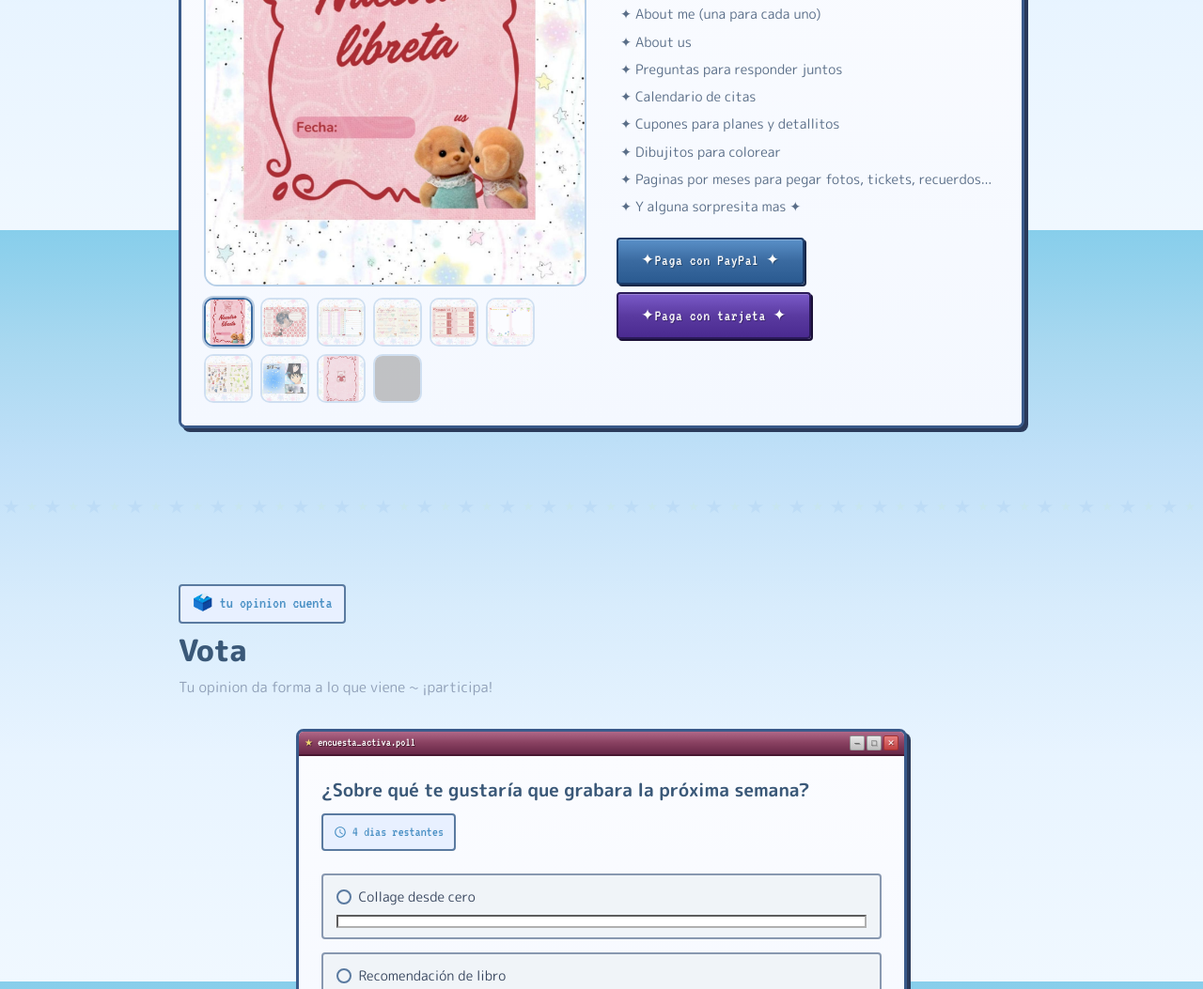
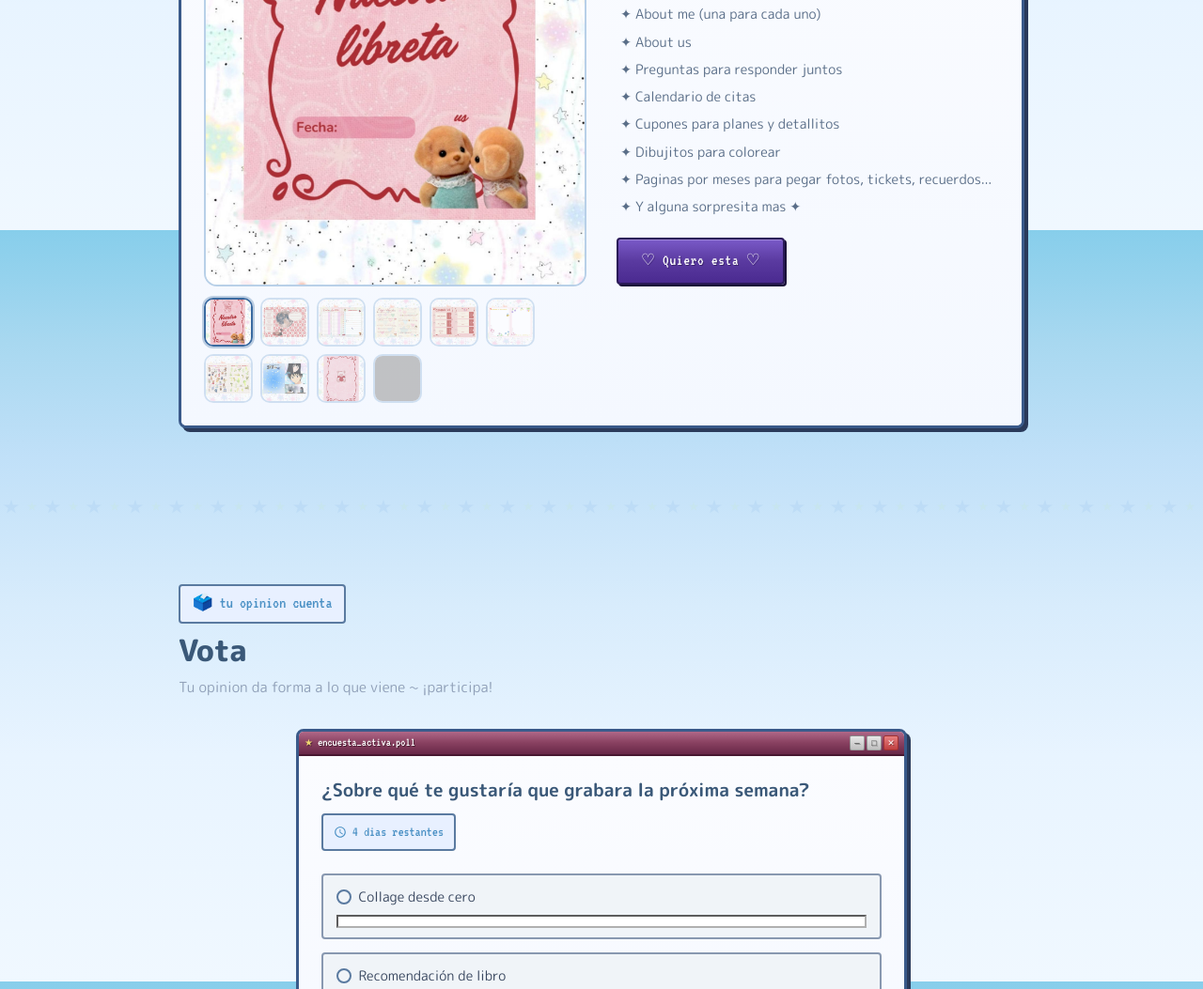
Before and after one commit to niromun/niromun-web, a plain HTML site: page index.html in a window 1280 px wide. Shown: the part 1355-2408 px from the top of the page at 94% size. Drawn offline with Linux system fonts and the light colour scheme; no server answers; grey boxes are pictures that could not be loaded; a web font is replaced by a local one.

Commit message:
Eliminar boton PayPal y cambiar texto boton Stripe a Quiero esta

```diff
--- a/index.html
+++ b/index.html
@@ -1644,8 +1644,7 @@
                                 </ul>
                             </div>
                             <div class="product-buy-buttons">
-                                <a href="https://www.paypal.com/cgi-bin/webscr?cmd=_xclick&amp;business=niromun.nio%40gmail.com&amp;amount=15.00&amp;currency_code=EUR&amp;item_name=Libreta%20para%20parejas%20-%20Nuestra%20libreta" target="_blank" rel="noopener" class="btn product-buy-btn">&#x2726;Paga con PayPal &#x2726;</a>
-                                <a href="https://buy.stripe.com/5kQ3cucKreF9e2C7NsfrW00" target="_blank" rel="noopener" class="btn product-buy-btn btn-stripe">&#x2726;Paga con tarjeta &#x2726;</a>
+                                <a href="https://buy.stripe.com/5kQ3cucKreF9e2C7NsfrW00" target="_blank" rel="noopener" class="btn product-buy-btn btn-stripe">♡ Quiero esta ♡</a>
                             </div>
                         </div>
                     </div>
```
